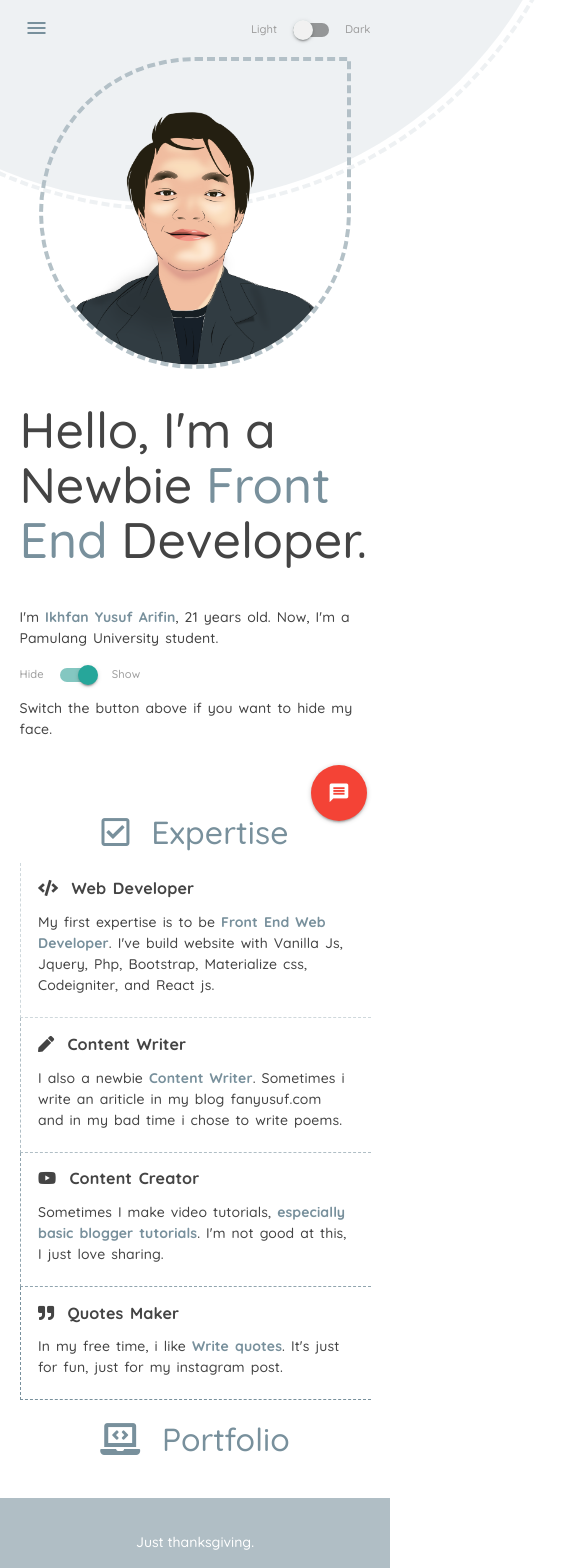
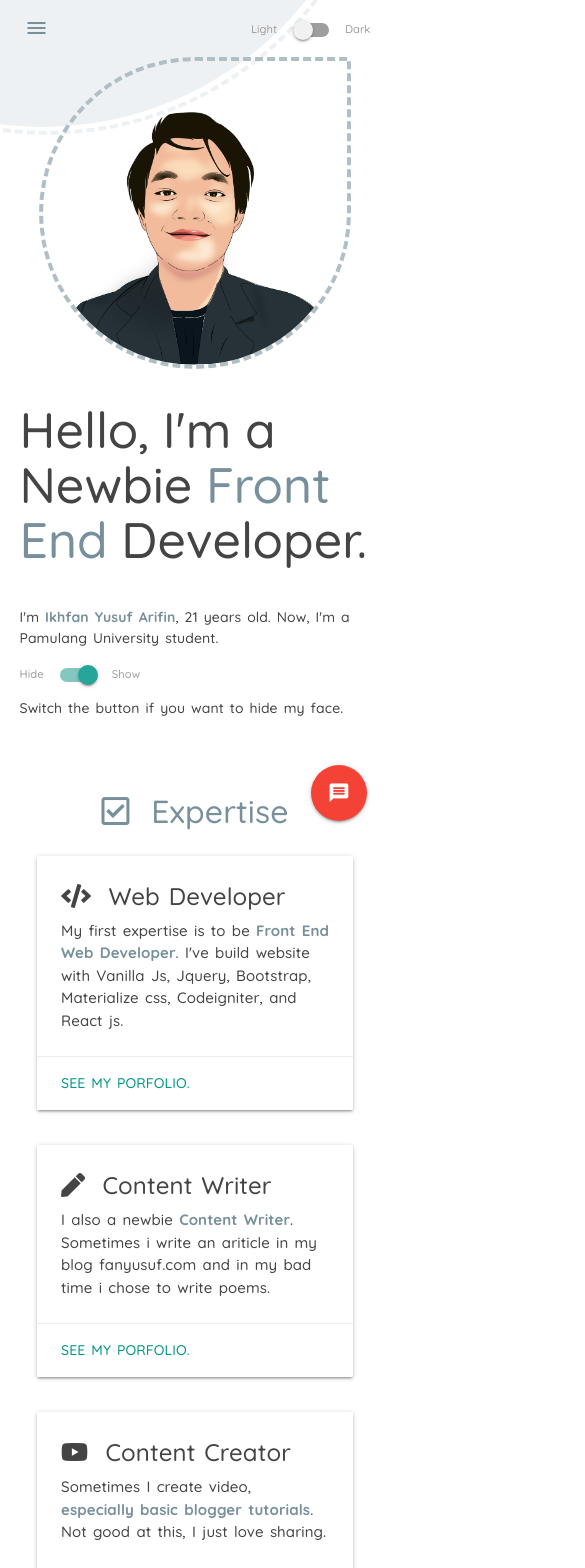
Before and after one commit to IkhfanYusuf/IkhfanYusuf.github.io, a React (Create React App) app: page / in a window 390 px wide. Shown: the top 1568 px of the page, 585 px wide, since content can reach past the window. Built offline with nearby package versions, Linux system fonts and the light colour scheme.

Commit message:
mengubah expertise.js menggunakan card sebagai wrappernya dan menambahkan session storage pada dark mode

```diff
--- a/src/App.css
+++ b/src/App.css
@@ -39,7 +39,9 @@ body{
 	opacity: .4;
 }
 
-
+p.text2{
+	font-size: 15px;
+}
 
 .darkMode{
 	background: #121212;
@@ -83,7 +85,7 @@ body{
 	align-items: flex-end;
 	justify-content: center;
 	overflow: hidden;
-	opacity: .95;
+
 }
 .avatar img{
 	width: 100%;
@@ -105,9 +107,13 @@ body{
 		bottom: 0;
 	}
 
-	h6{
-		font-weight: bold!important;
+	.page-footer{
+		opacity: 0.75;
 	}
+	/*.card{
+		box-shadow : 0 2px 2px 0 rgba(255,255,255,0.14), 0 3px 1px -2px rgba(255,255,255,0.12), 0 1px 5px 0 rgba(255,255,255,0.2)!important;
+	}
+*/
 
 @media only screen and (max-width: 600px)
 {
@@ -124,14 +130,14 @@ body{
 		width: 100%;
 		border-radius: 90%;
 	}
-	nav::before{
+	.nav::before, .navDark::before{
 		width: 80vh;
 		height: 80vh;
 		background: #eceff1;
 		top: -65vh;
 		left: -35vh;
 	}
-	nav::after{
+	.nav::after, .navDark::after{
 		width: 81vh;
 		height: 81vh;
 		border: 4px dashed #eceff1;
@@ -159,7 +165,7 @@ body{
 	}
 
 
-	.row-expertise .expertise:nth-child(1){
+	/*.row-expertise .expertise:nth-child(1){
 		border-left: 1pt dashed #cfd8dc;
 		border-bottom: 1pt dashed #cfd8dc;
 	}
@@ -175,7 +181,7 @@ body{
 	.row-expertise2 .expertise:nth-child(2){
 		border-left: 1pt dashed #78909c;
 		border-bottom: 1pt dashed #78909c;
-	}
+	}*/
 
 
 }
--- a/src/App.js
+++ b/src/App.js
@@ -32,6 +32,7 @@ function App(){
 
 	//<a  href="#modal1" onClick={open} className="waves-effect waves-light btn btn-floating" ><i className="material-icons">message</i></a>
 
+
   return (
     <div>
 
@@ -40,6 +41,9 @@ function App(){
 		<Contact />
 
     	<div className="container">
+
+
+
 		    {/*NAV START*/ }
 
 			<Nav />
@@ -66,10 +70,21 @@ function App(){
 		  		<div className="section"/>
 
 		  	</div>
+
+		  	{/*FOOTER START*/}
+
+				<div className="hide-on-med-and-down">
+					<Footer />
+				</div>
+
+			{/*FOOTER END*/}
+
 		</div>
 		{/*FOOTER START*/}
 
-		<Footer />
+		<div className="hide-on-large-only">
+			<Footer />
+		</div>
 
 		{/*FOOTER END*/}
 
--- a/src/section/expertise.js
+++ b/src/section/expertise.js
@@ -7,26 +7,55 @@ const Expertise = () => {
   return (
     <div>
 
+
 	  	<h4 className="center-align blue-grey-text text-lighten-1"><i className="far fa-check-square"></i>&nbsp;&nbsp;Expertise</h4>
 
   		<div className="row row-expertise valign-wrapper">
 	  		<div className="col s12 l6 expertise right-align">
-	  			<h6 className="valign-wrapper"><i className="fas fa-code"></i>&nbsp;&nbsp;Web Developer</h6>
-	  			<p className="text2">My first expertise is to be <b className="blue-grey-text text-lighten-1">Front End Web Developer</b>. I've build website with Vanilla Js, Jquery, Php, Bootstrap, Materialize css, Codeigniter, and React js.</p>
+	  			<div className="card">
+	  				<div className="card-content">
+	  					<span className="card-title valign-wrapper"><i className="fas fa-code"></i>&nbsp;&nbsp;Web Developer</span>
+	  					<p className="text2">My first expertise is to be <b className="bold-expertise blue-grey-text text-lighten-1">Front End Web Developer</b>. I've build website with Vanilla Js, Jquery, Bootstrap, Materialize css, Codeigniter, and React js.</p>
+	  				</div>
+	  				<div className="card-action">
+			          <a href="#" className="link-portfolio teal-text text-teal">See my porfolio.</a>
+			        </div>
+	  			</div>
 	  		</div>
 	  		<div className="col s12 l6 expertise">
-	  			<h6 className="valign-wrapper"><i className="fas fa-pen"></i>&nbsp;&nbsp;Content Writer</h6>
-	  			<p className="text2">I also a newbie <b className="blue-grey-text text-lighten-1">Content Writer</b>. Sometimes i write an ariticle in my blog fanyusuf.com and in my bad time i chose to write poems.</p>
+	  			<div className="card">
+	  				<div className="card-content">
+	  					<span className="card-title valign-wrapper"><i className="fas fa-pen"></i>&nbsp;&nbsp;Content Writer</span>
+	  					<p className="text2">I also a newbie <b className="bold-expertise blue-grey-text text-lighten-1">Content Writer</b>. Sometimes i write an ariticle in my blog fanyusuf.com and in my bad time i chose to write poems.</p>
+	  				</div>
+	  				<div className="card-action">
+			          <a href="#" className="link-portfolio teal-text text-teal">See my porfolio.</a>
+			        </div>
+	  			</div>
 	  		</div>
   		</div>
   		<div className="row row-expertise2 valign-wrapper">
 	  		<div className="col s12 l6 expertise right-align">
-	  			<h6 className="valign-wrapper"><i className="fab fa-youtube"></i>&nbsp;&nbsp;Content Creator</h6>
-	  			<p className="text2">Sometimes I make video tutorials, <b className="blue-grey-text text-lighten-1">especially basic blogger tutorials</b>. I'm not good at this, I just love sharing.</p>
+	  			<div className="card">
+	  				<div className="card-content">
+	  					<span className="card-title valign-wrapper"><i className="fab fa-youtube"></i>&nbsp;&nbsp;Content Creator</span>
+	  					<p className="text2">Sometimes I create video, <b className="bold-expertise blue-grey-text text-lighten-1">especially basic blogger tutorials</b>. Not good at this, I just love sharing.</p>
+	  				</div>
+	  				<div className="card-action">
+			          <a href="#" className="link-portfolio teal-text text-teal">See my porfolio.</a>
+			        </div>
+	  			</div>
 	  		</div>
 	  		<div className="col s12 l6 expertise">
-	  			<h6 className="valign-wrapper"><i className="fas fa-quote-right"></i>&nbsp;&nbsp;Quotes Maker</h6>
-	  			<p className="text2">In my free time, i like<b className="blue-grey-text text-lighten-1"> Write quotes</b>. It's just for fun, just for my instagram post.</p>
+	  			<div className="card">
+	  				<div className="card-content">
+	  					<span className="card-title valign-wrapper"><i className="fas fa-quote-right"></i>&nbsp;&nbsp;Quotes Maker</span>
+	  					<p className="text2">In my free time, i like<b className="bold-expertise blue-grey-text text-lighten-1"> Write quotes</b>. It's just for fun, just for my instagram post.</p>
+	  				</div>
+	  				<div className="card-action">
+			          <a href="#" className="link-portfolio teal-text text-teal">See my porfolio.</a>
+			        </div>
+	  			</div>
 	  		</div>
   		</div>
 
--- a/src/section/header.js
+++ b/src/section/header.js
@@ -42,7 +42,7 @@ const Jumbotron = ()=>{
 						      Show
 						    </label>
 						  </div>
-	  					<p style={{display: "inline-block"}}>Switch the button above if you want to hide my face.</p>
+	  					<p style={{display: "inline-block"}}>Switch the button if you want to hide my face.</p>
 	  				</div>
 
 	  			</div>
--- a/src/section/nav.js
+++ b/src/section/nav.js
@@ -4,25 +4,46 @@ import M from 'materialize-css';
 
 const Nav = ()=>{
 
+	let dark;
 	document.addEventListener('DOMContentLoaded', () => {
+		dark = sessionStorage.getItem('dark');
 	    const sidenav = document.querySelectorAll('.sidenav');
 	    M.Sidenav.init(sidenav);
-
+	    if(dark !==null){
+	    	document.getElementById('darkMode').checked=true;
+	    	darkMode();
+	    }
 	 });
 
 	const darkMode = () => {
-		const dark = document.getElementById('darkMode').checked;
-		if(dark === true){
-			document.querySelector('body').classList.add('darkMode');
-			document.querySelector('.avatar').style.background="#fafafa";
-			document.querySelector('nav').classList.remove('nav');
-			document.querySelector('nav').classList.add('navDark');
+		const darkMode = document.getElementById('darkMode').checked;
+		const nav = document.querySelector('nav').classList;
+		const avatar = document.querySelector('.avatar').style;
+		const body = document.querySelector('body').classList;
+		const card = document.querySelectorAll('.card');
 
-		}else{
-			document.querySelector('body').classList.remove('darkMode');
-			document.querySelector('.avatar').style.background="none";
-			document.querySelector('nav').classList.remove('navDark');
-			document.querySelector('nav').classList.add('nav');
+		let i = 0;
+		while(i<card.length){
+			document.getElementsByClassName('card')[i].classList.toggle('teal');
+			document.getElementsByClassName('link-portfolio')[i].classList.toggle('teal-text');
+			document.getElementsByClassName('link-portfolio')[i].classList.toggle('text-teal');
+			document.getElementsByClassName('bold-expertise')[i].classList.toggle('blue-grey-text');
+			i++;
+		}
+
+
+		if(darkMode === true){
+			body.add('darkMode');
+			avatar.background="#009688";
+			nav.remove('nav');
+			nav.add('navDark');
+			sessionStorage.setItem('dark', 'on');
+		}else if(darkMode === false){
+			body.remove('darkMode');
+			avatar.background="none";
+			nav.remove('navDark');
+			nav.add('nav');
+			sessionStorage.removeItem('dark');
 		}
 	}
 
@@ -50,10 +71,7 @@ const Nav = ()=>{
 		  </div>
 		</nav>
 		<ul className="sidenav" id="mobile-demo">
-		    <li><a href="sass.html">Sass</a></li>
-		    <li><a href="badges.html">Components</a></li>
-		    <li><a href="collapsible.html">Javascript</a></li>
-		    <li><a href="mobile.html">Mobile</a></li>
+		    <li>Still blank.</li>
 
 		</ul>
 	</div>
```
Also changed, not shown: 1 other file (tests, documents, lock files or other folders).
